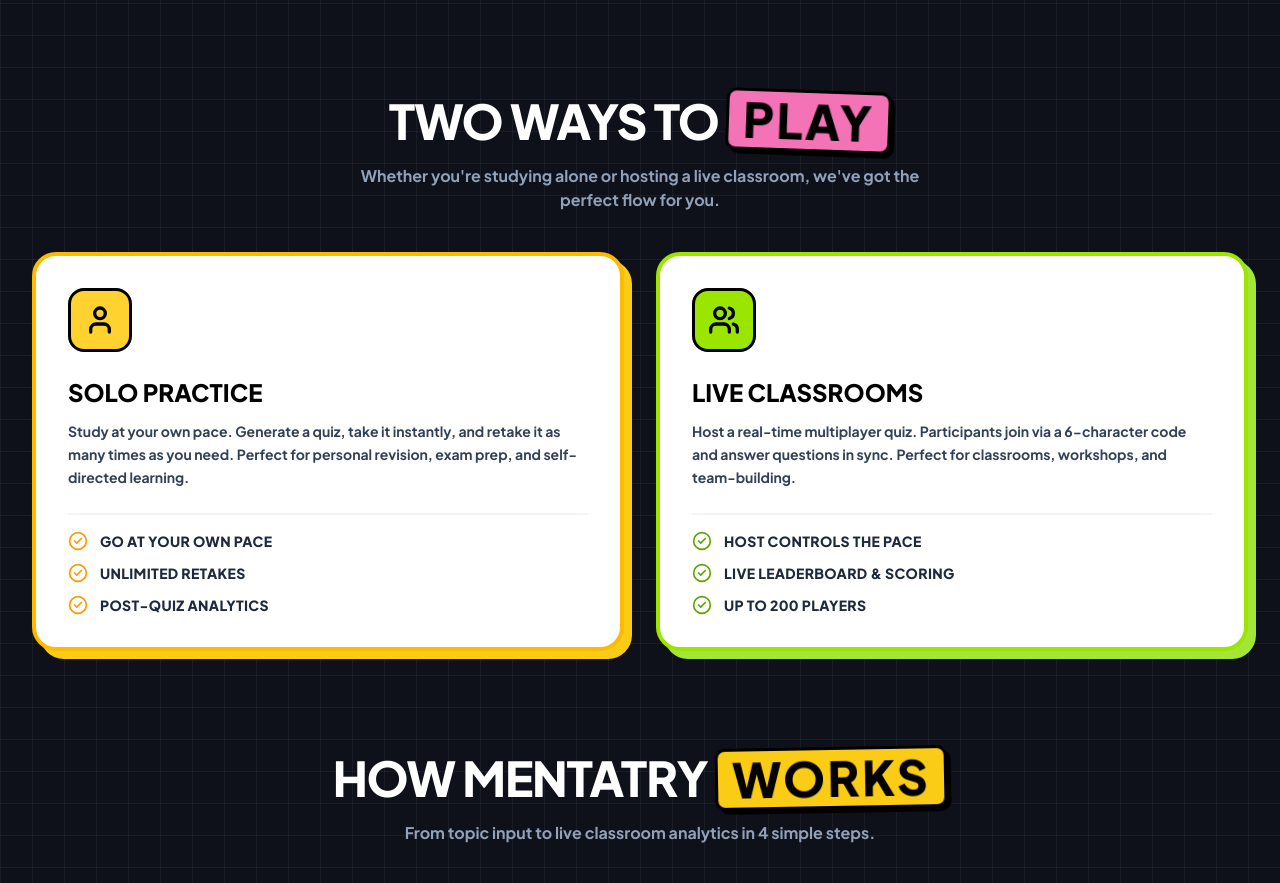
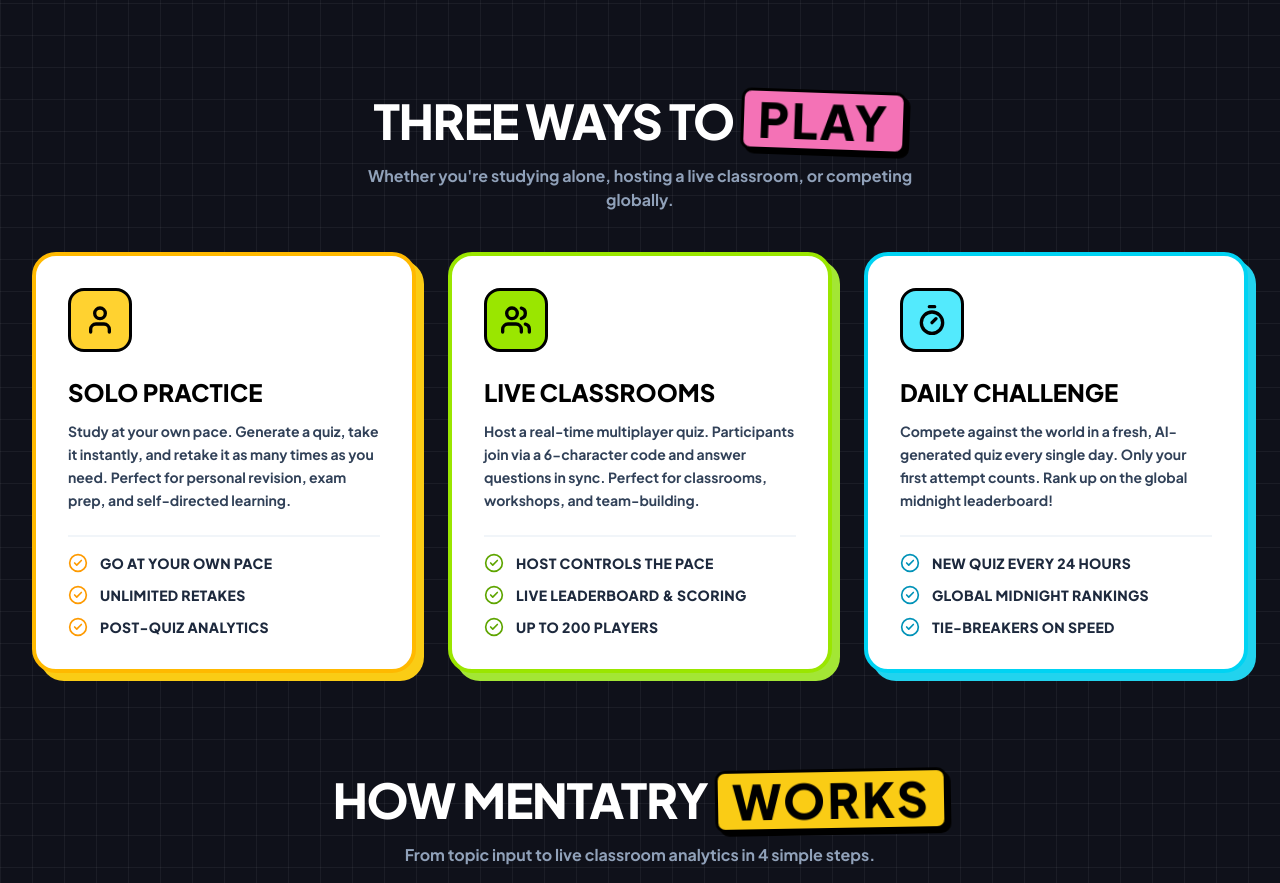
Before and after one commit to Tess718/Mentatry, a Next.js app: page / in a window 1280 px wide. Shown: the part 1597-2480 px from the top of the page. Built offline with nearby package versions, Linux system fonts and the light colour scheme; no server answers.

Commit message:
marketing update

```diff
--- a/app/(marketing)/page.tsx
+++ b/app/(marketing)/page.tsx
@@ -16,6 +16,7 @@
   Trophy,
   User,
   Users,
+  Timer,
 } from "lucide-react";
 import { LandingTabShowcase } from "@/components/landing-tab-showcase";
 import { LandingFAQ } from "@/components/landing-faq";
@@ -166,21 +167,21 @@
         </div>
       </section>
 
-      {/* Section 1.5: "TWO WAYS TO PLAY" */}
+      {/* Section 1.5: "THREE WAYS TO PLAY" */}
       <section className="space-y-10">
         <div className="text-center space-y-3">
           <h2 className="text-3xl sm:text-5xl font-black uppercase text-white tracking-tight">
-            TWO WAYS TO{" "}
+            THREE WAYS TO{" "}
             <span className="stitched-tag stitched-tag-pink rotate-[2deg] inline-block">
               PLAY
             </span>
           </h2>
           <p className="text-slate-400 font-semibold text-sm sm:text-base max-w-xl mx-auto">
-            Whether you&apos;re studying alone or hosting a live classroom, we&apos;ve got the perfect flow for you.
+            Whether you&apos;re studying alone, hosting a live classroom, or competing globally.
           </p>
         </div>
 
-        <div className="grid grid-cols-1 md:grid-cols-2 gap-8">
+        <div className="grid grid-cols-1 lg:grid-cols-3 gap-8">
           {/* Flow 1: Solo / Async */}
           <div className="neo-box bg-white p-8 rounded-3xl space-y-6 hover:-translate-y-2 transition-transform shadow-[8px_8px_0px_0px_rgba(250,204,21,1)] border-4 border-amber-400 flex flex-col h-full">
             <div className="w-16 h-16 bg-amber-300 border-3 border-black rounded-2xl flex items-center justify-center shrink-0">
@@ -217,6 +218,26 @@
                 <li className="flex items-center gap-3"><CheckCircle2 className="w-5 h-5 text-lime-600" /> Host controls the pace</li>
                 <li className="flex items-center gap-3"><CheckCircle2 className="w-5 h-5 text-lime-600" /> Live leaderboard & scoring</li>
                 <li className="flex items-center gap-3"><CheckCircle2 className="w-5 h-5 text-lime-600" /> Up to 200 players</li>
+              </ul>
+            </div>
+          </div>
+
+          {/* Flow 3: Daily Challenge */}
+          <div className="neo-box bg-white p-8 rounded-3xl space-y-6 hover:-translate-y-2 transition-transform shadow-[8px_8px_0px_0px_rgba(34,211,238,1)] border-4 border-cyan-400 flex flex-col h-full">
+            <div className="w-16 h-16 bg-cyan-300 border-3 border-black rounded-2xl flex items-center justify-center shrink-0">
+              <Timer className="w-8 h-8 text-black stroke-[2.5]" />
+            </div>
+            <div className="flex-1">
+              <h3 className="text-2xl font-black uppercase text-black mb-3">Daily Challenge</h3>
+              <p className="text-slate-700 font-bold leading-relaxed text-sm">
+                Compete against the world in a fresh, AI-generated quiz every single day. Only your first attempt counts. Rank up on the global midnight leaderboard!
+              </p>
+            </div>
+            <div className="pt-4 border-t-2 border-slate-100">
+              <ul className="space-y-3 text-sm font-black uppercase tracking-wide text-slate-800">
+                <li className="flex items-center gap-3"><CheckCircle2 className="w-5 h-5 text-cyan-600" /> New quiz every 24 hours</li>
+                <li className="flex items-center gap-3"><CheckCircle2 className="w-5 h-5 text-cyan-600" /> Global midnight rankings</li>
+                <li className="flex items-center gap-3"><CheckCircle2 className="w-5 h-5 text-cyan-600" /> Tie-breakers on speed</li>
               </ul>
             </div>
           </div>
```
Also changed, not shown: vercel.json (added).
